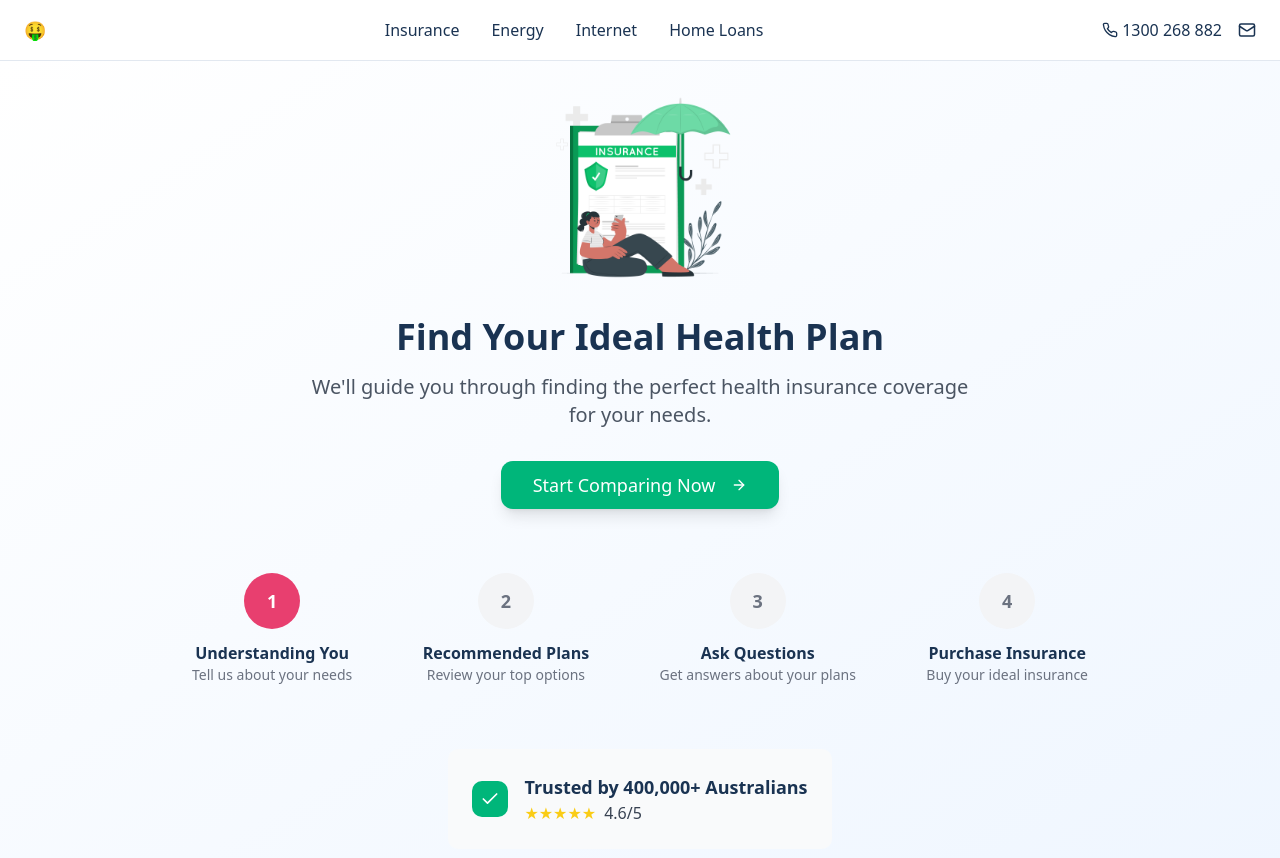
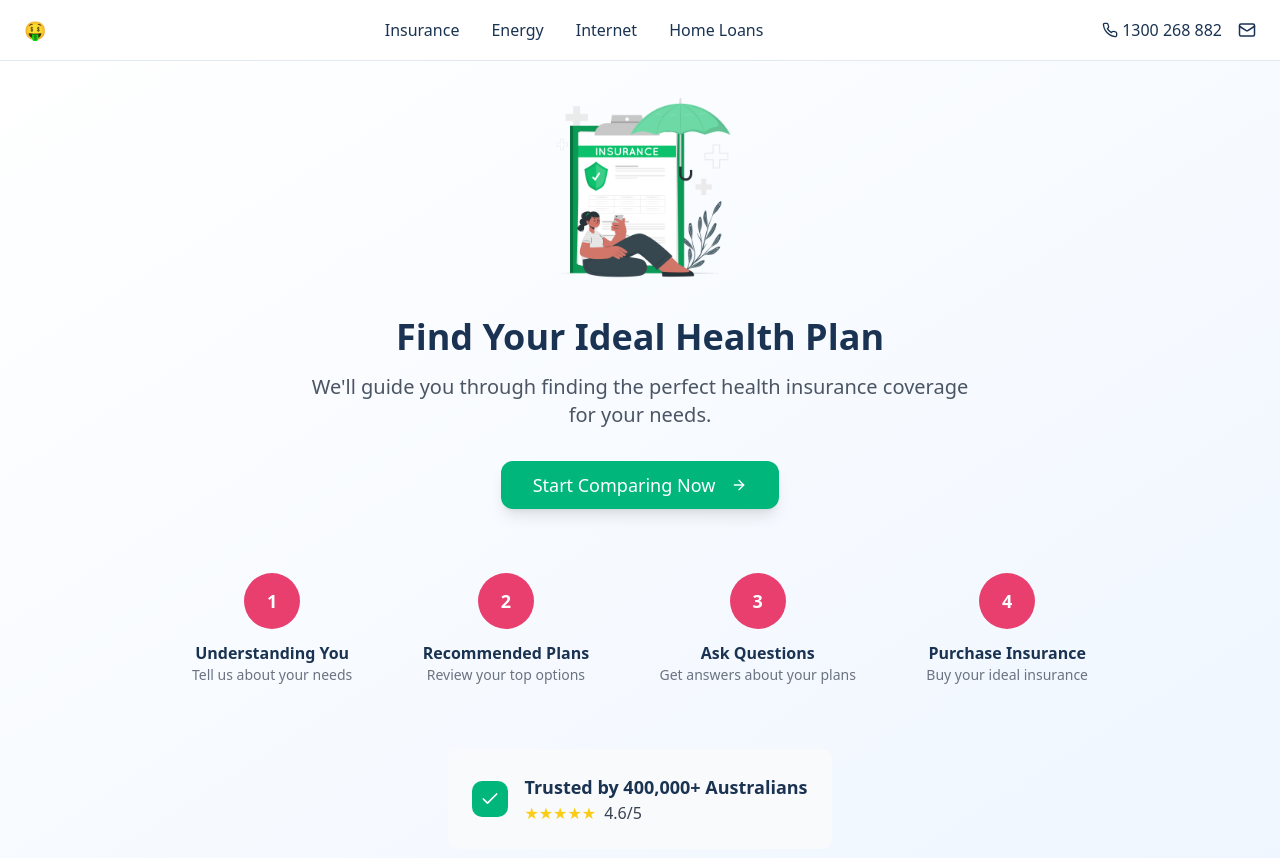
Before and after one commit to gayathrikasi-everest/compare-insurance, a React (Vite) app: page / in a window 1280 px wide. Shown: the top 858 px of the page. Built offline with nearby package versions, Linux system fonts and the light colour scheme.

Commit message:
Add progress bar step components
Implement the progress bar step components for steps 2, 3, and 4.

```diff
--- a/src/pages/Index.tsx
+++ b/src/pages/Index.tsx
@@ -66,7 +66,7 @@ const Index = () => {
           return <div key={index} className="relative flex flex-col items-center text-center">
                 {/* Step Circle */}
                 <div className={`flex items-center justify-center w-14 h-14 rounded-full text-lg font-semibold
-                  ${step.active ? "bg-[#E83F6F] text-white" : "bg-gray-100 text-gray-500"}`}>
+                  ${step.active ? "bg-[#E83F6F]" : "bg-[#E83F6F]"} text-white`}>
                   {step.number}
                 </div>
 
```
